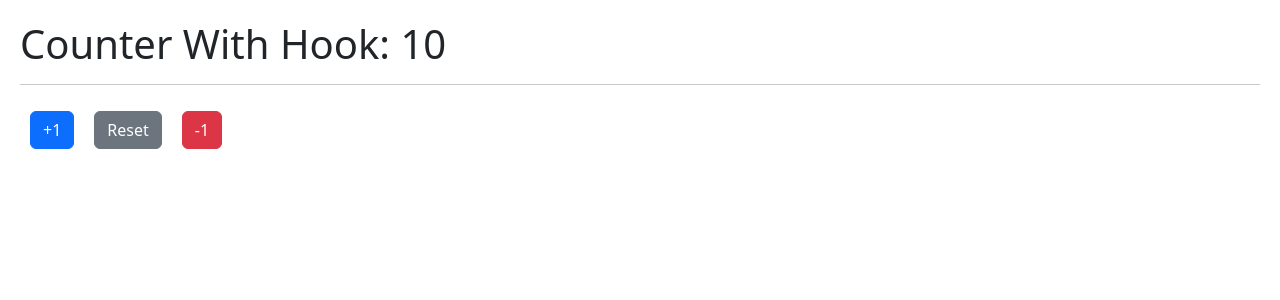
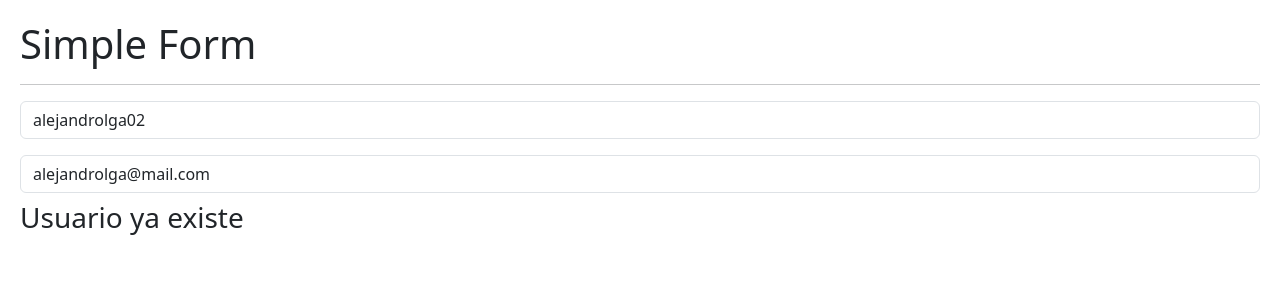
Before and after one commit to Alejandrolga02/Hook-App, a React (Vite) app: page / in a window 1280 px wide. Shown: the top 300 px of the page. Built offline with nearby package versions, Linux system fonts and the light colour scheme.

Commit message:
Created Message and SimpleForm component

```diff
--- /dev/null
+++ b/src/02-useEffect/Message.jsx
@@ -0,0 +1,17 @@
+import { useEffect } from "react";
+
+export const Message = () => {
+	useEffect(() => {
+		console.log("Message mounted");
+
+		return () => {
+			console.log("Message Unmounted");
+		};
+	}, []);
+
+	return (
+		<>
+			<h3 className="mt-2">Usuario ya existe</h3>
+		</>
+	);
+};
--- /dev/null
+++ b/src/02-useEffect/SimpleForm.jsx
@@ -0,0 +1,44 @@
+import { useEffect, useState } from "react";
+import { Message } from "./Message";
+
+export const SimpleForm = () => {
+	const [formState, setFormState] = useState({
+		username: "alejandrolga02",
+		email: "alejandrolga@mail.com",
+	});
+
+	const { username, email } = formState;
+
+	const onInputChange = ({ target }) => {
+		const { value, name } = target;
+
+		setFormState({
+			...formState,
+			[name]: value,
+		});
+	};
+
+	useEffect(() => {
+		console.log("useEffect called");
+	}, []);
+
+	useEffect(() => {
+		console.log("formState changed");
+	}, [formState]);
+
+	useEffect(() => {
+		console.log("email changed");
+	}, [email]);
+
+	return (
+		<>
+			<h1>Simple Form</h1>
+			<hr />
+
+			<input type="text" className="form-control" placeholder="Username" name="username" value={username} onChange={onInputChange} />
+			<input type="email" className="form-control mt-3" placeholder="user@mail.com" name="email" value={email} onChange={onInputChange} />
+
+			{username === "alejandrolga02" && <Message />}
+		</>
+	);
+};
--- a/src/main.jsx
+++ b/src/main.jsx
@@ -2,12 +2,13 @@
 import ReactDOM from "react-dom/client";
 
 import "./index.css";
-import { CounterWithCustomHook } from "./01-useState/CounterWithCustomHook";
+import { SimpleForm } from "./02-useEffect/SimpleForm";
+// import { CounterWithCustomHook } from "./01-useState/CounterWithCustomHook";
 // import { CounterApp } from "./01-useState/CounterApp";
 // import { HooksApp } from "./HooksApp.jsx";
 
 ReactDOM.createRoot(document.getElementById("root")).render(
-	<React.StrictMode>
-		<CounterWithCustomHook />
-	</React.StrictMode>
+	// <React.StrictMode>
+	<SimpleForm />
+	// </React.StrictMode>
 );
```
